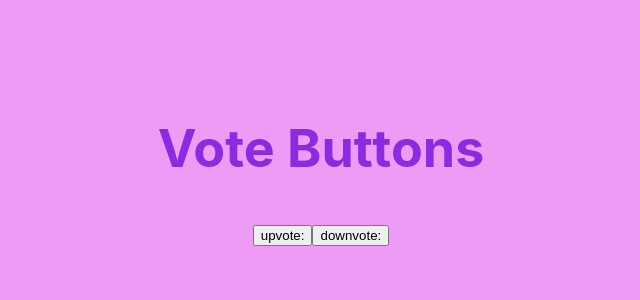
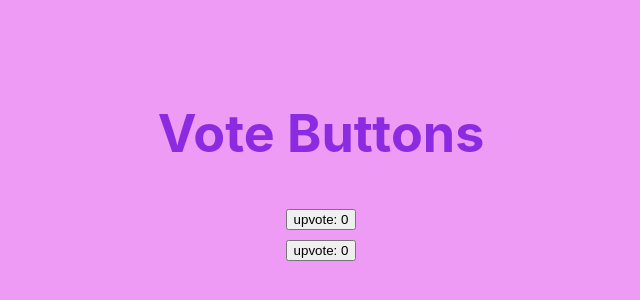
Before and after one commit to PaulinaLL/spa-state-components-vote-button-PaulinaLL, a React (Create React App) app: page / in a window 1280 px wide. Shown: the part 236-536 px from the top of the page, without its empty margins (319-959 px from the left). Built offline with nearby package versions, Linux system fonts and the light colour scheme.

Commit message:
trying to make it work

```diff
--- a/src/App.js
+++ b/src/App.js
@@ -8,6 +8,7 @@ function App() {
       <header className="App-header">
         <h1>Vote Buttons</h1>
         <VoteButton />
+        <VoteButton />
       </header>
     </div>
   );
--- a/src/components/voteButton/index.js
+++ b/src/components/voteButton/index.js
@@ -4,9 +4,9 @@ class VoteButton extends React.Component {
     super(props);
 
     this.state = {
-      counters: {
-        button1: 0,
-        button2: 0
+      button: {
+        up: 0,
+        down: 0
       }
     };
     this.handleClick = this.handleClick.bind(this);
@@ -24,9 +24,9 @@ class VoteButton extends React.Component {
   handleClick() {
     console.log("hshs");
     this.setState({
-      counters: {
-        button1: upVote(),
-        button2: downVote()
+      button: {
+        up: this.upVote(),
+        down: this.downVote()
       }
     });
   }
@@ -34,8 +34,9 @@ class VoteButton extends React.Component {
   render() {
     return (
       <div className="">
-        <button onClick={this.upVote}>upvote:</button>
-        <button onClick={this.downVote}>downvote:</button>
+        <button onClick={this.handleClick}>
+          upvote: {this.state.button.up}
+        </button>
       </div>
     );
   }
```
